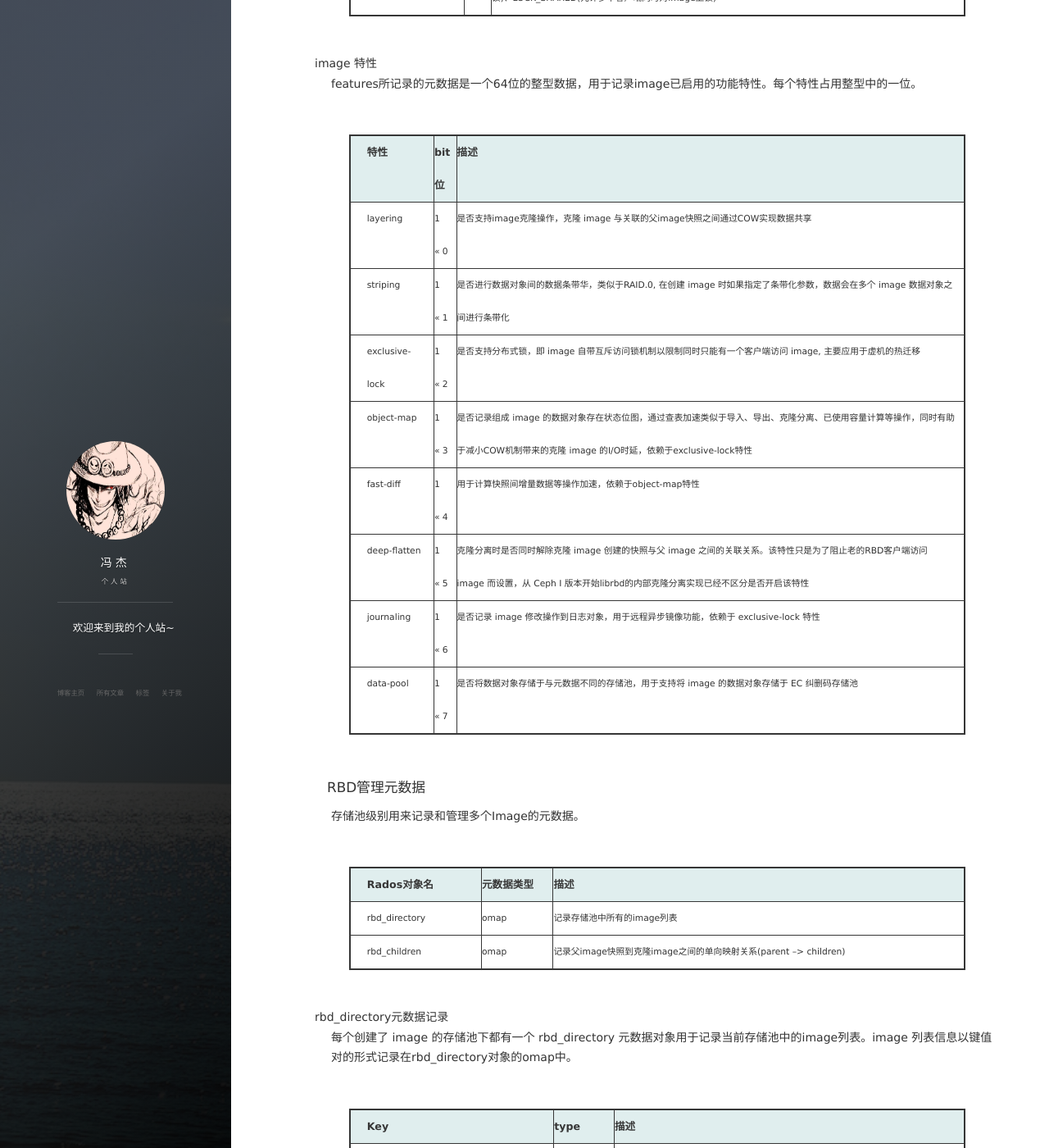
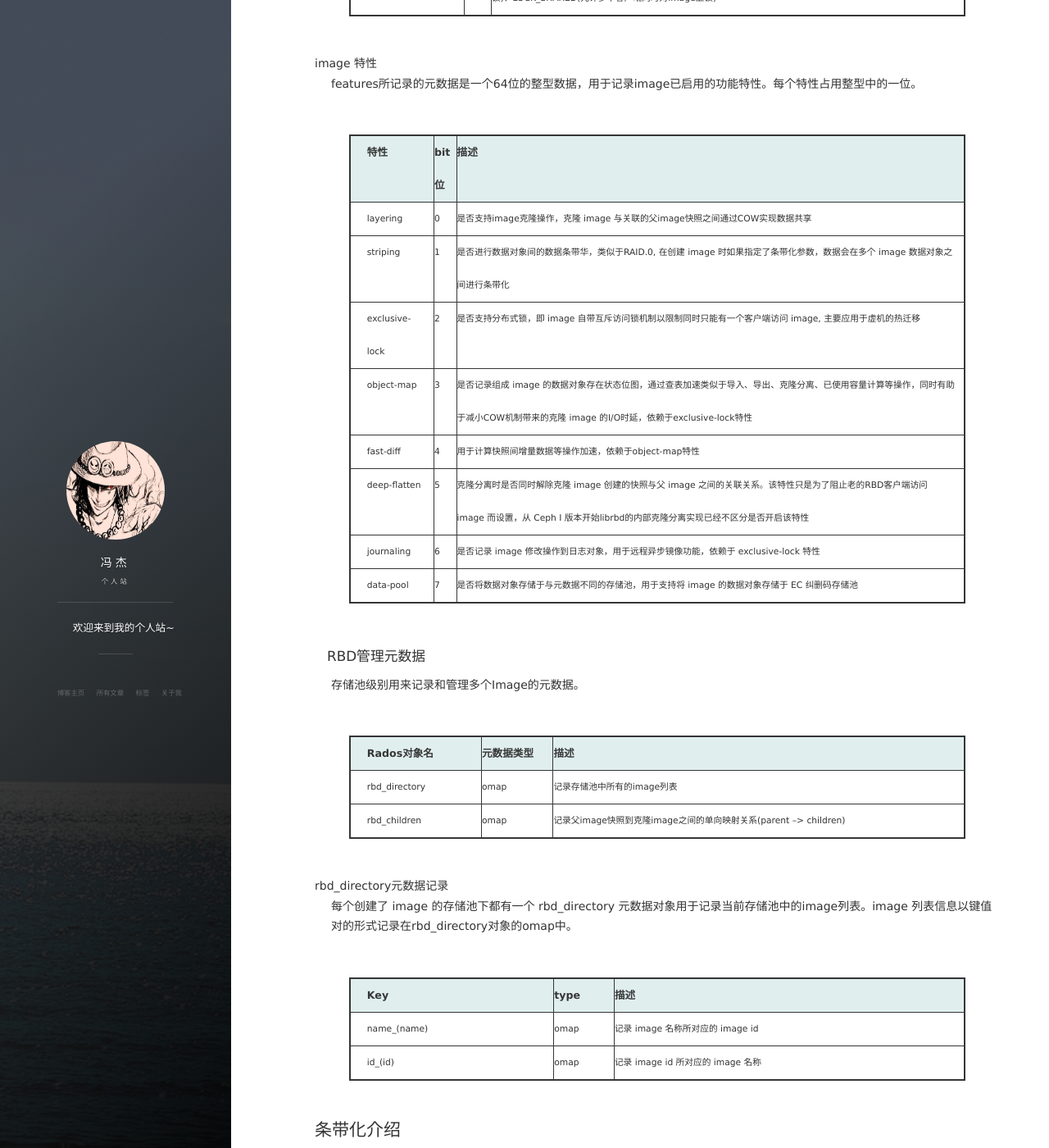
Before and after one commit to Lfengjie/Lfengjie.github.io, a Jekyll site: the page built from _posts/2020-6-28-rbd分析.md, in a window 1280 px wide and 1400 px high, scrolled down 2707 px. Shown: the whole window at 82% size. Built offline with Jekyll 4.4.1, drawn with Linux system fonts in a browser that asks for light colours; nearby versions of some CDN libraries; comment, search, counter and statistics services are not loaded.

Commit message:
adjust rbd paer

```diff
--- a/_posts/2020-6-28-rbd分析.md
+++ b/_posts/2020-6-28-rbd分析.md
@@ -81,14 +81,14 @@ features所记录的元数据是一个64位的整型数据，用于记录image
 
 特性 | bit位 | 描述
 :----|:----|:----
-layering | 1 << 0 | 是否支持image克隆操作，克隆 image 与关联的父image快照之间通过COW实现数据共享
-striping | 1 << 1 | 是否进行数据对象间的数据条带华，类似于RAID.0, 在创建 image 时如果指定了条带化参数，数据会在多个 image 数据对象之间进行条带化
-exclusive-lock | 1 << 2 | 是否支持分布式锁，即 image 自带互斥访问锁机制以限制同时只能有一个客户端访问 image, 主要应用于虚机的热迁移
-object-map | 1 << 3 | 是否记录组成 image 的数据对象存在状态位图，通过查表加速类似于导入、导出、克隆分离、已使用容量计算等操作，同时有助于减小COW机制带来的克隆 image 的I/O时延，依赖于exclusive-lock特性
-fast-diff | 1 << 4 | 用于计算快照间增量数据等操作加速，依赖于object-map特性
-deep-flatten | 1 << 5 | 克隆分离时是否同时解除克隆 image 创建的快照与父 image 之间的关联关系。该特性只是为了阻止老的RBD客户端访问 image 而设置，从 Ceph I 版本开始librbd的内部克隆分离实现已经不区分是否开启该特性
-journaling | 1 << 6 | 是否记录 image 修改操作到日志对象，用于远程异步镜像功能，依赖于 exclusive-lock 特性
-data-pool | 1 << 7 | 是否将数据对象存储于与元数据不同的存储池，用于支持将 image 的数据对象存储于 EC 纠删码存储池
+layering | 0 | 是否支持image克隆操作，克隆 image 与关联的父image快照之间通过COW实现数据共享
+striping | 1 | 是否进行数据对象间的数据条带华，类似于RAID.0, 在创建 image 时如果指定了条带化参数，数据会在多个 image 数据对象之间进行条带化
+exclusive-lock | 2 | 是否支持分布式锁，即 image 自带互斥访问锁机制以限制同时只能有一个客户端访问 image, 主要应用于虚机的热迁移
+object-map | 3 | 是否记录组成 image 的数据对象存在状态位图，通过查表加速类似于导入、导出、克隆分离、已使用容量计算等操作，同时有助于减小COW机制带来的克隆 image 的I/O时延，依赖于exclusive-lock特性
+fast-diff | 4 | 用于计算快照间增量数据等操作加速，依赖于object-map特性
+deep-flatten | 5 | 克隆分离时是否同时解除克隆 image 创建的快照与父 image 之间的关联关系。该特性只是为了阻止老的RBD客户端访问 image 而设置，从 Ceph I 版本开始librbd的内部克隆分离实现已经不区分是否开启该特性
+journaling | 6 | 是否记录 image 修改操作到日志对象，用于远程异步镜像功能，依赖于 exclusive-lock 特性
+data-pool | 7 | 是否将数据对象存储于与元数据不同的存储池，用于支持将 image 的数据对象存储于 EC 纠删码存储池
 
 
 #### RBD管理元数据
```
